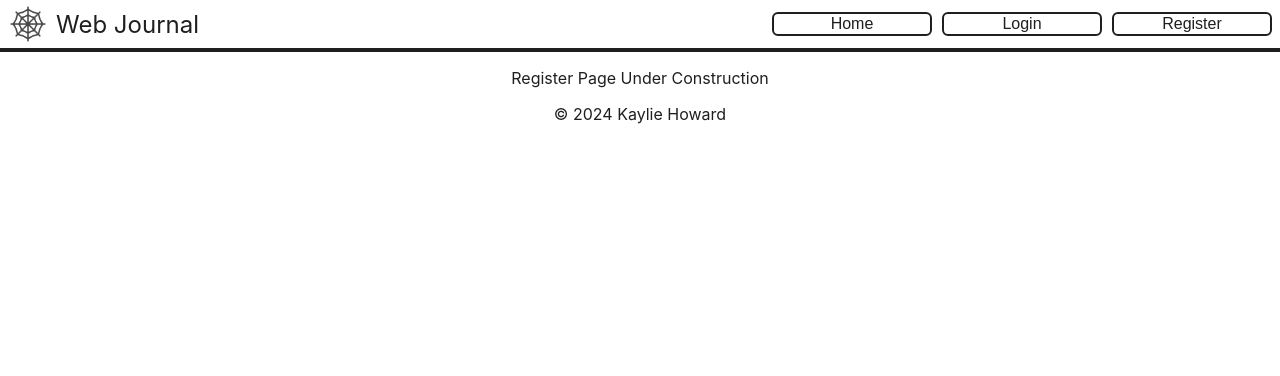
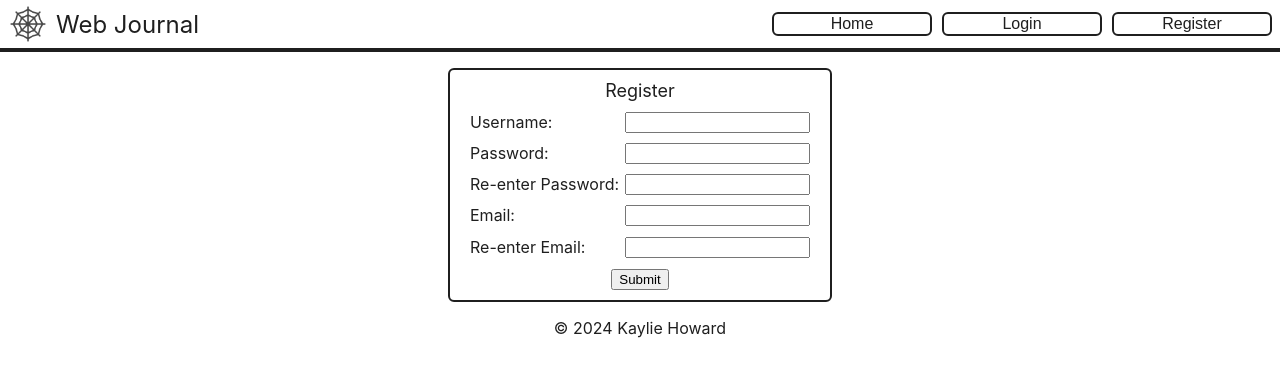
Before and after one commit to howardks/web-journal, a React (Create React App) app: page /web-journal/register in a window 1280 px wide. Shown: the top 376 px of the page. Built offline with nearby package versions, Linux system fonts and the light colour scheme.

Commit message:
Input fields added for Login and Register.

```diff
--- a/src/App.css
+++ b/src/App.css
@@ -49,3 +49,40 @@
   background-color: white;
   color: #1f1f1f;
 }
+
+#Login-Div {
+  width: 300px;
+  margin-left: auto;
+  margin-right: auto;
+  border: 2px solid #1f1f1f;
+  border-radius: 6px;
+  padding-left: 20px;
+  padding-right: 20px;
+  display: flex;
+  flex-direction: column;
+  justify-content: space-evenly;
+  height: 140px;
+}
+
+.Input-Header {
+  font-size: large;
+}
+
+.Input-Div {
+  display: flex;
+  justify-content: space-between;
+}
+
+#Register-Div {
+  width: 340px;
+  margin-left: auto;
+  margin-right: auto;
+  border: 2px solid #1f1f1f;
+  border-radius: 6px;
+  padding-left: 20px;
+  padding-right: 20px;
+  display: flex;
+  flex-direction: column;
+  justify-content: space-evenly;
+  height: 230px;
+}
--- a/src/Components/Login.js
+++ b/src/Components/Login.js
@@ -1,7 +1,18 @@
 function Login() {
     return (
-        <div>
-            Login Page Under Construction
+        <div id="Login-Div">
+            <div className="Input-Header">Login</div>
+            <div className="Input-Div">
+                Username:
+                <input />
+            </div>
+            <div className="Input-Div">
+                Password:
+                <input type="password" />
+            </div>
+            <div>
+                <button>Submit</button>
+            </div>
         </div>
     )
 }
--- a/src/Components/Register.js
+++ b/src/Components/Register.js
@@ -1,7 +1,30 @@
 function Register() {
     return (
-        <div>
-            Register Page Under Construction
+        <div id="Register-Div">
+            <div className="Input-Header">Register</div>
+            <div className="Input-Div">
+                Username:
+                <input />
+            </div>
+            <div className="Input-Div">
+                Password:
+                <input type="password" />
+            </div>
+            <div className="Input-Div">
+                Re-enter Password:
+                <input type="password" />
+            </div>
+            <div className="Input-Div">
+                Email:
+                <input />
+            </div>
+            <div className="Input-Div">
+                Re-enter Email:
+                <input />
+            </div>
+            <div>
+                <button>Submit</button>
+            </div>
         </div>
     )
 }
```
